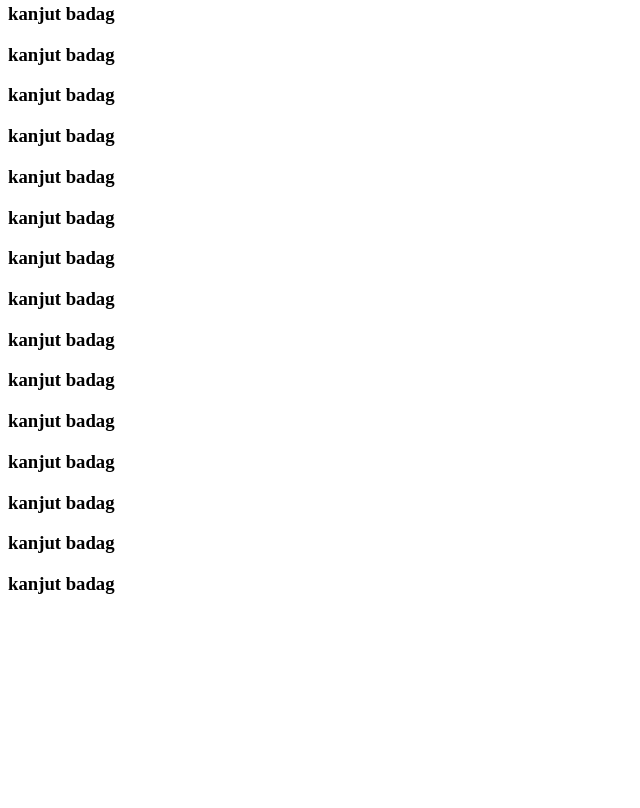
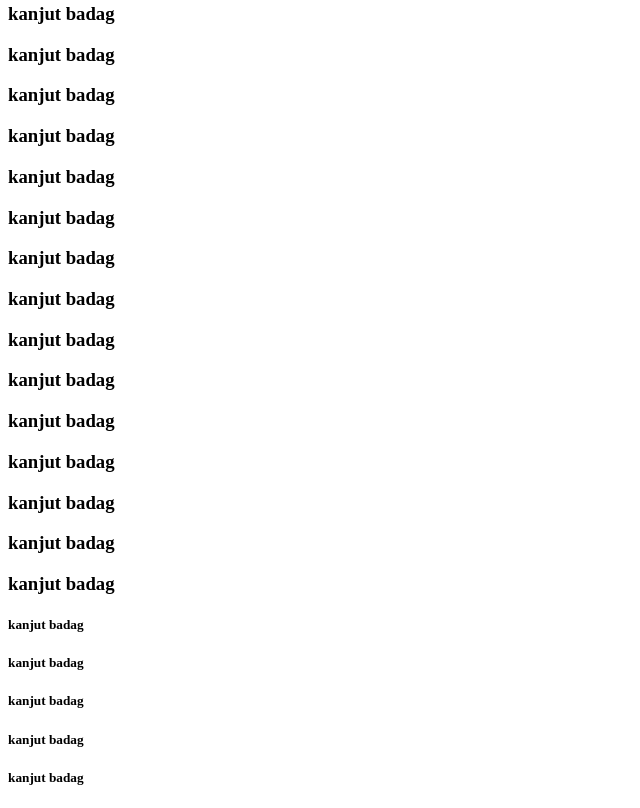
Before and after one commit to KevinAdiwiguna/latihanGitBuatSuarabaya, a plain HTML site: page index.html in a window 1280 px wide. Shown: the part 3029-3837 px from the top of the page, without its empty margins (0-640 px from the left). Before the commit the page ends 3643 px from the top, so only its background shows below. Drawn offline with Linux system fonts and the light colour scheme.

Commit message:
tes commit

```diff
--- a/index.html
+++ b/index.html
@@ -96,6 +96,11 @@
     <h3>kanjut badag</h3>
     <h3>kanjut badag</h3>
     <h3>kanjut badag</h3>
+    <h5>kanjut badag</h5>
+    <h5>kanjut badag</h5>
+    <h5>kanjut badag</h5>
+    <h5>kanjut badag</h5>
+    <h5>kanjut badag</h5>
 
 </body>
 </html>
```
